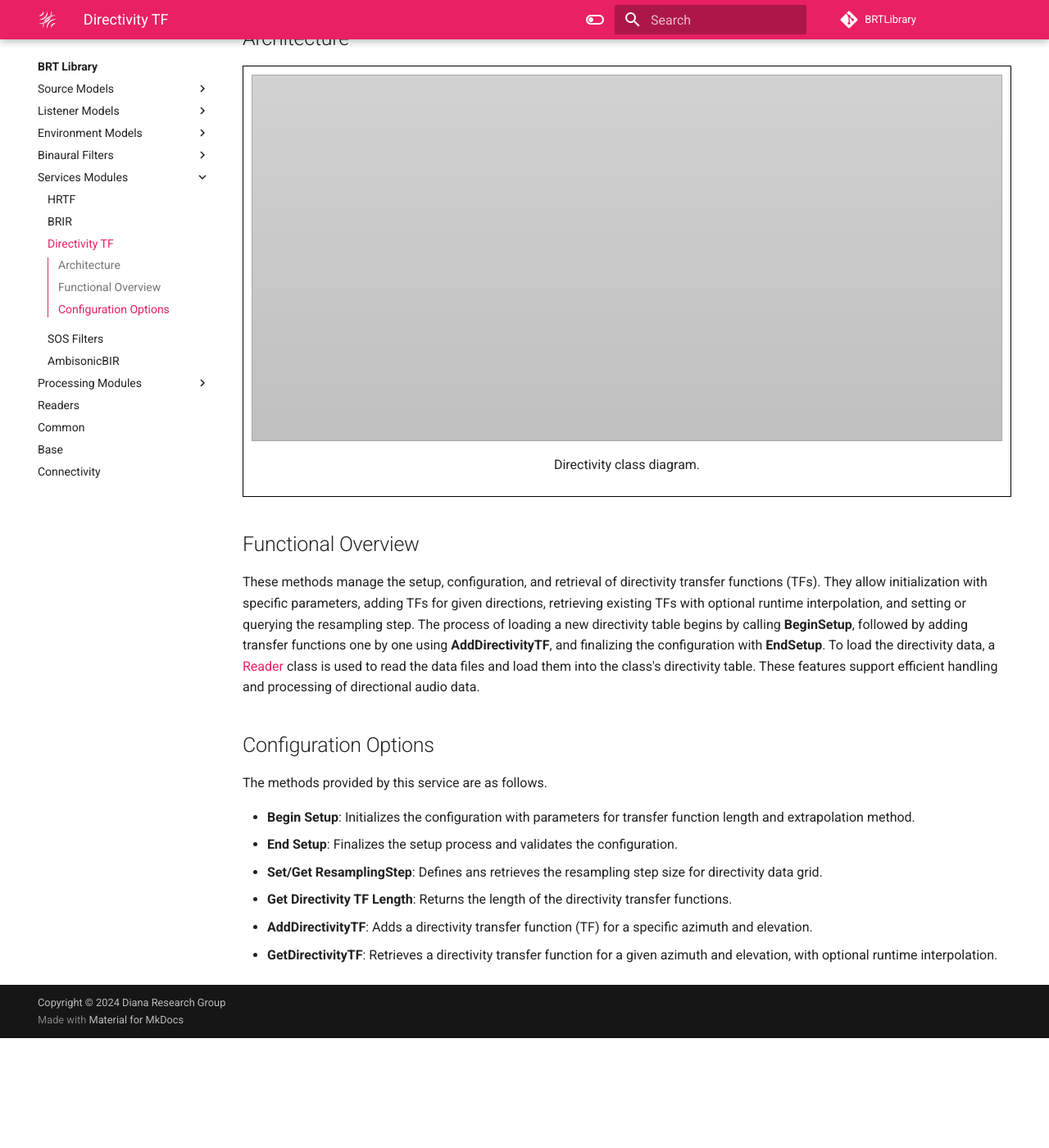
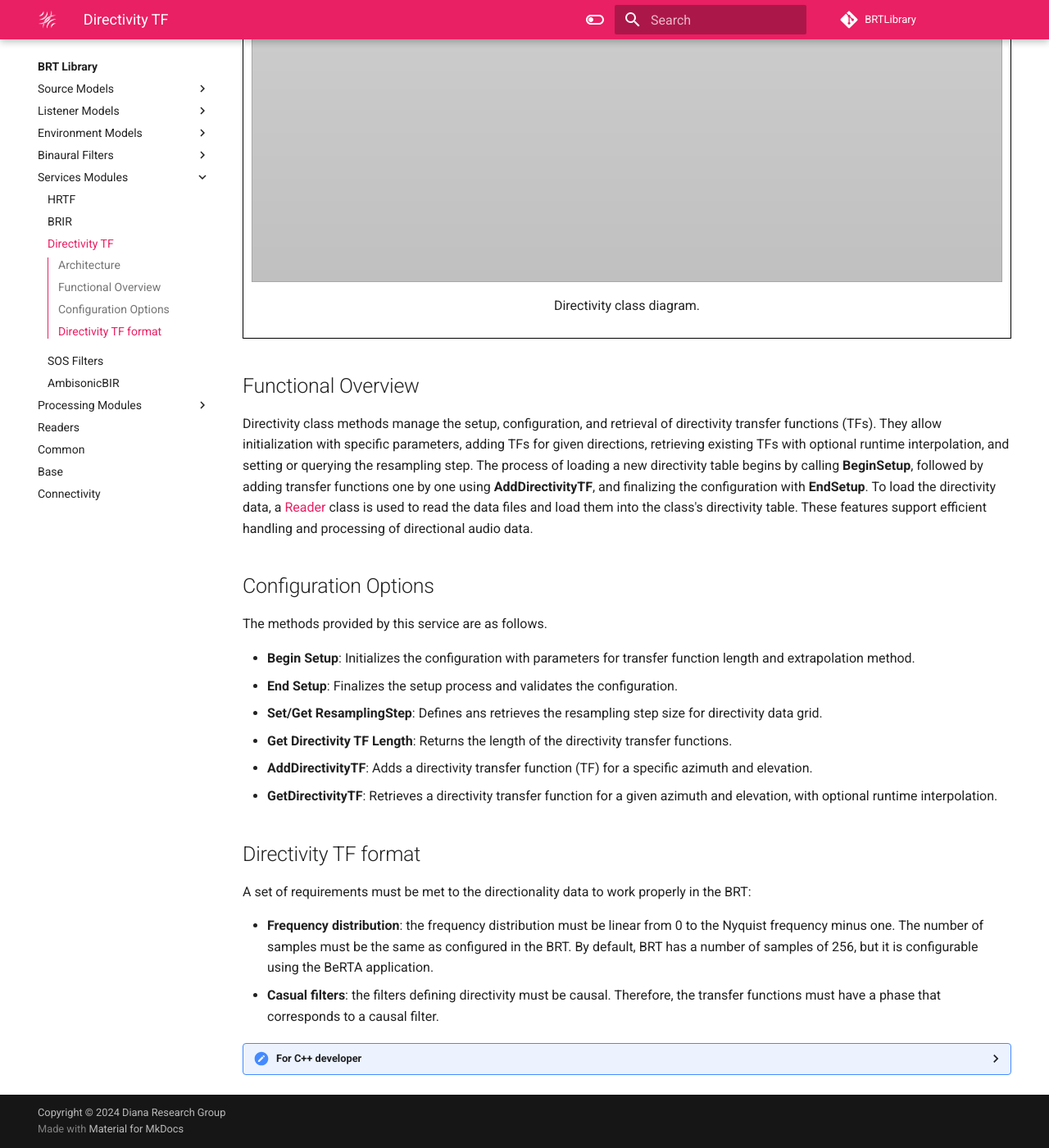
Before and after one commit to GrupoDiana/BRT-Documentation, an MkDocs documentation site: the page built from docs/library/service-modules/service-directivity-tf.md, in a window 1280 px wide and 1400 px high, scrolled down 837 px. Shown: the whole window at 82% size. Built offline with MkDocs 1.6.1 and Material for MkDocs 9.7.7, drawn with Linux system fonts in a browser that asks for light colours; emoji names are drawn with the system emoji font; comment, search, counter and statistics services are not loaded; before the commit the page ends 2103 px from its top, so only the background shows below that; some of the changed text lies outside the part shown.

Commit message:
feat: editorial changes

```diff
--- a/docs/library/service-modules/service-directivity-tf.md
+++ b/docs/library/service-modules/service-directivity-tf.md
@@ -20,7 +15,7 @@ A set of requirements must be met to the directionality data to work properly in
 
 ## Functional Overview
 
-These methods manage the setup, configuration, and retrieval of directivity transfer functions (TFs). They allow initialization with specific parameters, adding TFs for given directions, retrieving existing TFs with optional runtime interpolation, and setting or querying the resampling step. The process of loading a new directivity table begins by calling **BeginSetup**, followed by adding transfer functions one by one using **AddDirectivityTF**, and finalizing the configuration with **EndSetup**. To load the directivity data, a [Reader](../readers/index.md) class is used to read the data files and load them into the class's directivity table. These features support efficient handling and processing of directional audio data.
+Directivity class methods manage the setup, configuration, and retrieval of directivity transfer functions (TFs). They allow initialization with specific parameters, adding TFs for given directions, retrieving existing TFs with optional runtime interpolation, and setting or querying the resampling step. The process of loading a new directivity table begins by calling **BeginSetup**, followed by adding transfer functions one by one using **AddDirectivityTF**, and finalizing the configuration with **EndSetup**. To load the directivity data, a [Reader](../readers/index.md) class is used to read the data files and load them into the class's directivity table. These features support efficient handling and processing of directional audio data.
 
 
 ## Configuration Options
@@ -33,3 +28,15 @@ The methods provided by this service are as follows.
 - **Get Directivity TF Length**: Returns the length of the directivity transfer functions.
 - **AddDirectivityTF**: Adds a directivity transfer function (TF) for a specific azimuth and elevation.
 - **GetDirectivityTF**: Retrieves a directivity transfer function for a given azimuth and elevation, with optional runtime interpolation.
+
+## Directivity TF format
+
+A set of requirements must be met to the directionality data to work properly in the BRT:
+
+- **Frequency distribution**: the frequency distribution must be linear from 0 to the Nyquist frequency minus one. The number of samples must be the same as configured in the BRT. By default, BRT has a number of samples of 256, but it is configurable using the BeRTA application.
+- **Casual filters**: the filters defining directivity must be causal. Therefore, the transfer functions must have a phase that corresponds to a causal filter.
+
+<details>
+<summary>For C++ developer</summary>
+Section under construction
+</details>
```
Also changed, not shown: other parts of docs/library/service-modules/service-directivity-tf.md (+0 -5 lines), docs/library/service-modules/service-hrbrir.md (+1 -1 lines), docs/library/service-modules/service-hrtf.md (+4 -4 lines).
